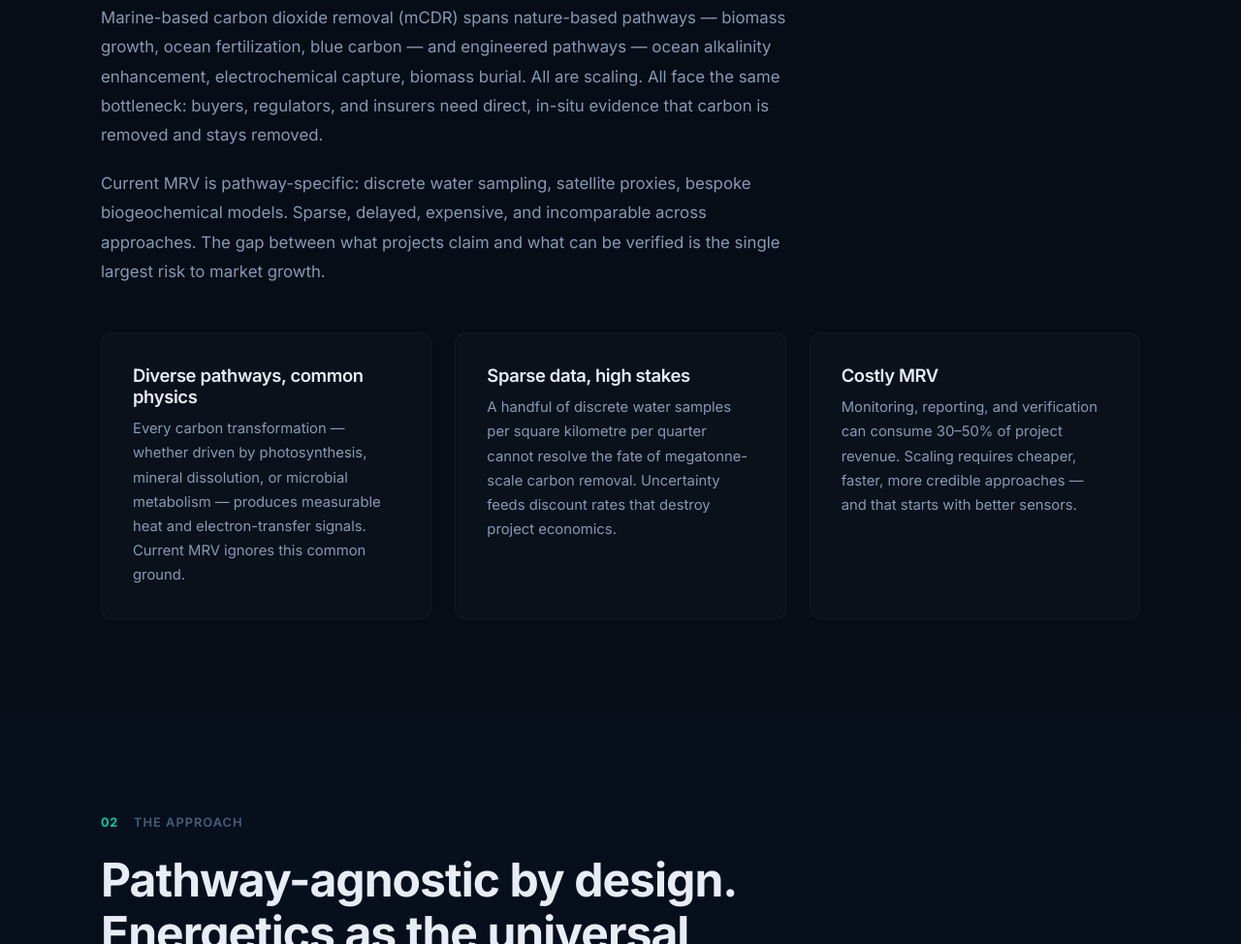
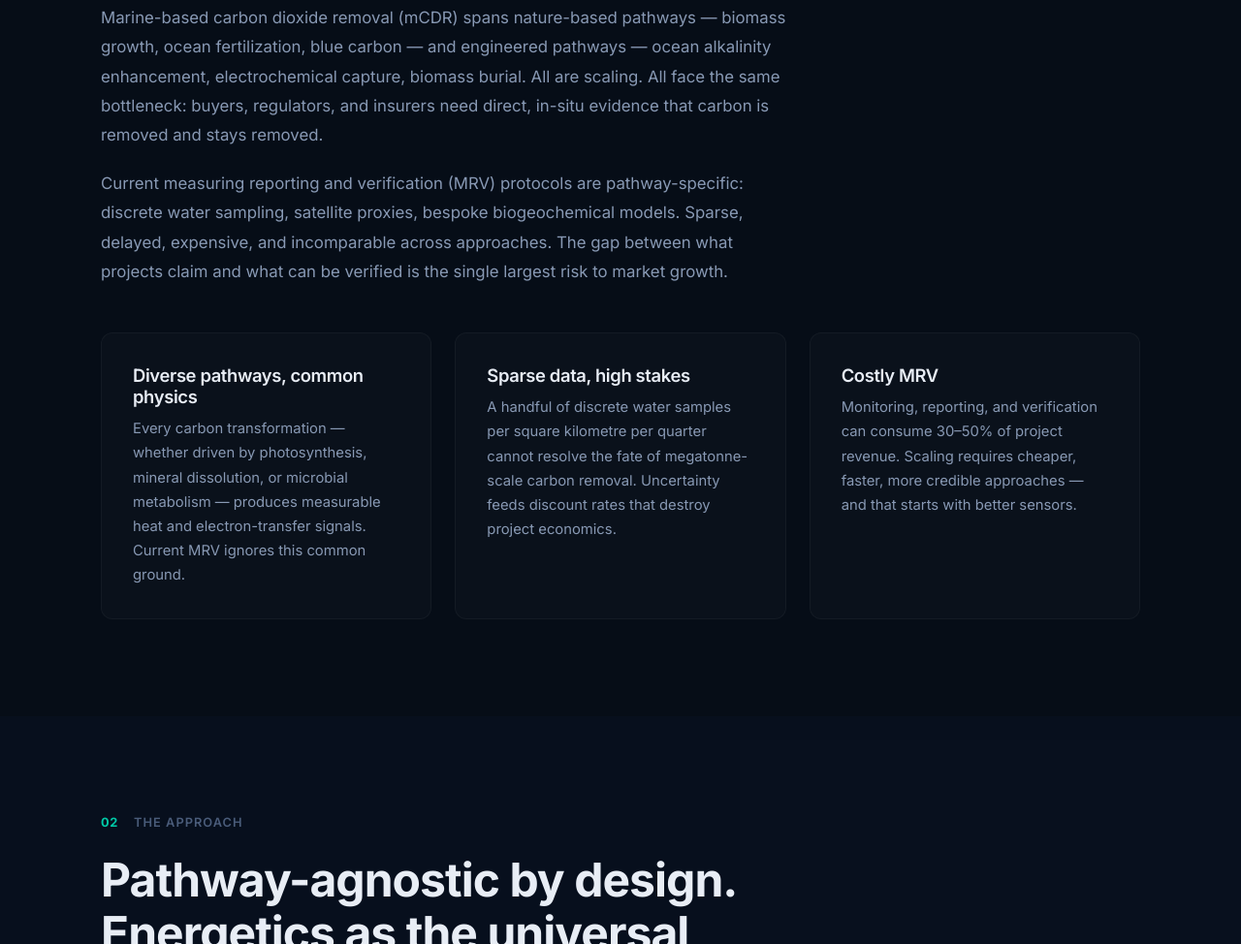
Before and after one commit to arobadora/enthalpic, a website: page index.html in a window 1280 px wide. Shown: the part 1143-2117 px from the top of the page at 97% size. Drawn offline with Linux system fonts and the light colour scheme.

Commit message:
Expand MRV acronym on first mention

```diff
--- a/index.html
+++ b/index.html
@@ -90,7 +90,7 @@
           and insurers need direct, in-situ evidence that carbon is removed and stays removed.
         </p>
         <p>
-          Current MRV is pathway-specific: discrete water sampling, satellite proxies,
+          Current measuring reporting and verification (MRV) protocols are pathway-specific: discrete water sampling, satellite proxies,
           bespoke biogeochemical models. Sparse, delayed, expensive, and incomparable
           across approaches. The gap between what projects claim and what can be verified
           is the single largest risk to market growth.
```
